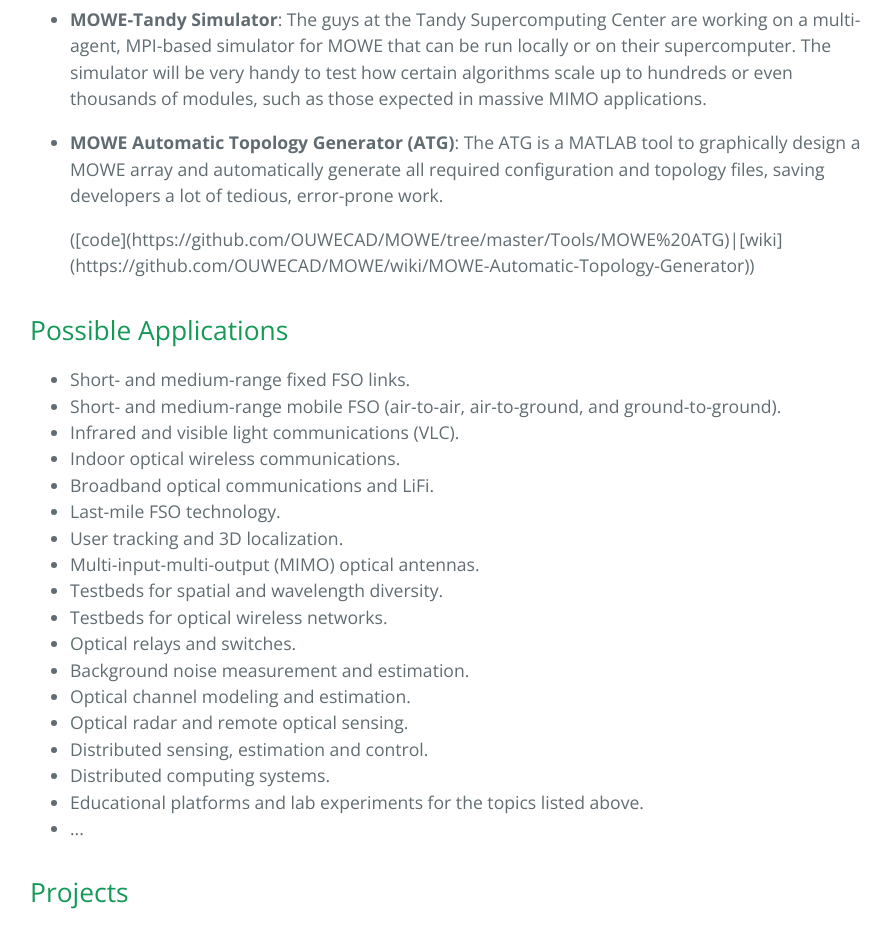
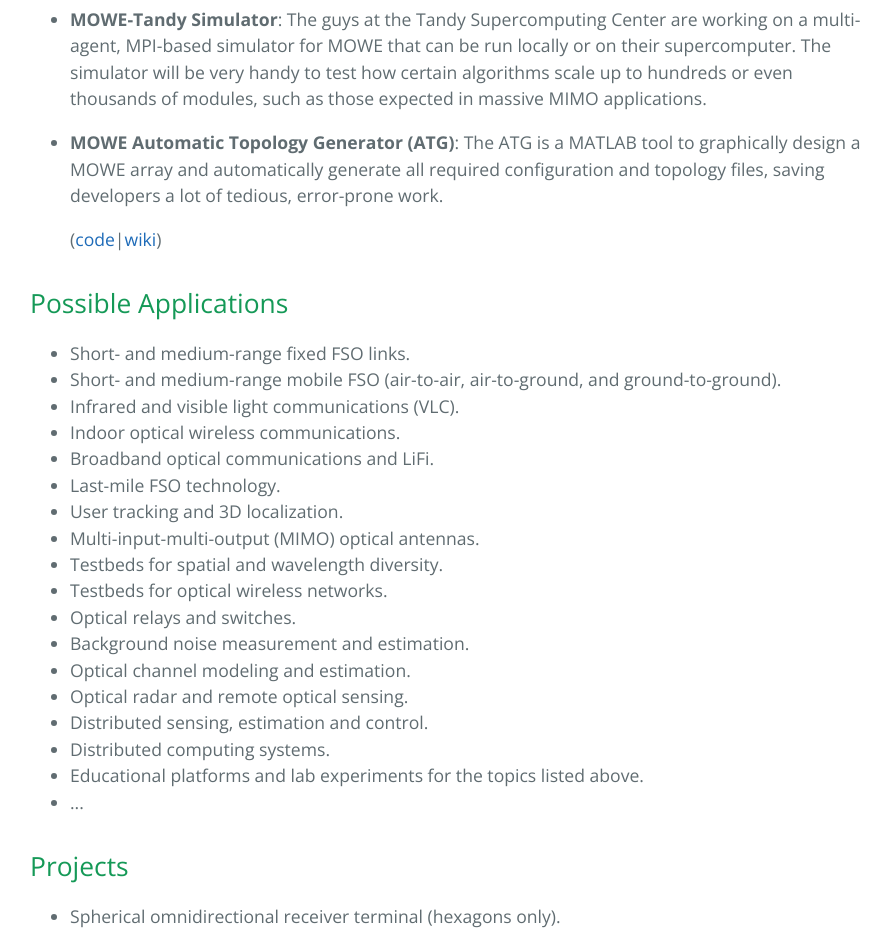
Before and after one commit to Asaadkaadan/MOWE, a plain HTML site: page index.html in a window 1280 px wide. Shown: the part 2660-3589 px from the top of the page, without its empty margins (194-1085 px from the left). Drawn offline with nearby package versions, Linux system fonts and the light colour scheme.

Commit message:
Update index.html

```diff
--- a/index.html
+++ b/index.html
@@ -59,7 +59,7 @@
 
 <ul>
 <li><p><strong>MOWE-Tandy Simulator</strong>: The guys at the Tandy Supercomputing Center are working on a multi-agent, MPI-based simulator for MOWE that can be run locally or on their supercomputer. The simulator will be very handy to test how certain algorithms scale up to hundreds or even thousands of modules, such as those expected in massive MIMO applications.</p></li>
-<li><p><strong>MOWE Automatic Topology Generator (ATG)</strong>: The ATG is a MATLAB tool to graphically design a MOWE array and automatically generate all required configuration and topology files, saving developers a lot of tedious, error-prone work.</p> ([code](https://github.com/OUWECAD/MOWE/tree/master/Tools/MOWE%20ATG)|[wiki](https://github.com/OUWECAD/MOWE/wiki/MOWE-Automatic-Topology-Generator)) </li>
+<li><p><strong>MOWE Automatic Topology Generator (ATG)</strong>: The ATG is a MATLAB tool to graphically design a MOWE array and automatically generate all required configuration and topology files, saving developers a lot of tedious, error-prone work.</p> (<a href="https://github.com/OUWECAD/MOWE/tree/master/Tools/MOWE%20ATG">code</a>|<a href="https://github.com/OUWECAD/MOWE/wiki/MOWE-Automatic-Topology-Generator">wiki</a>) </li>
 </ul>
 
 <h2>
```
